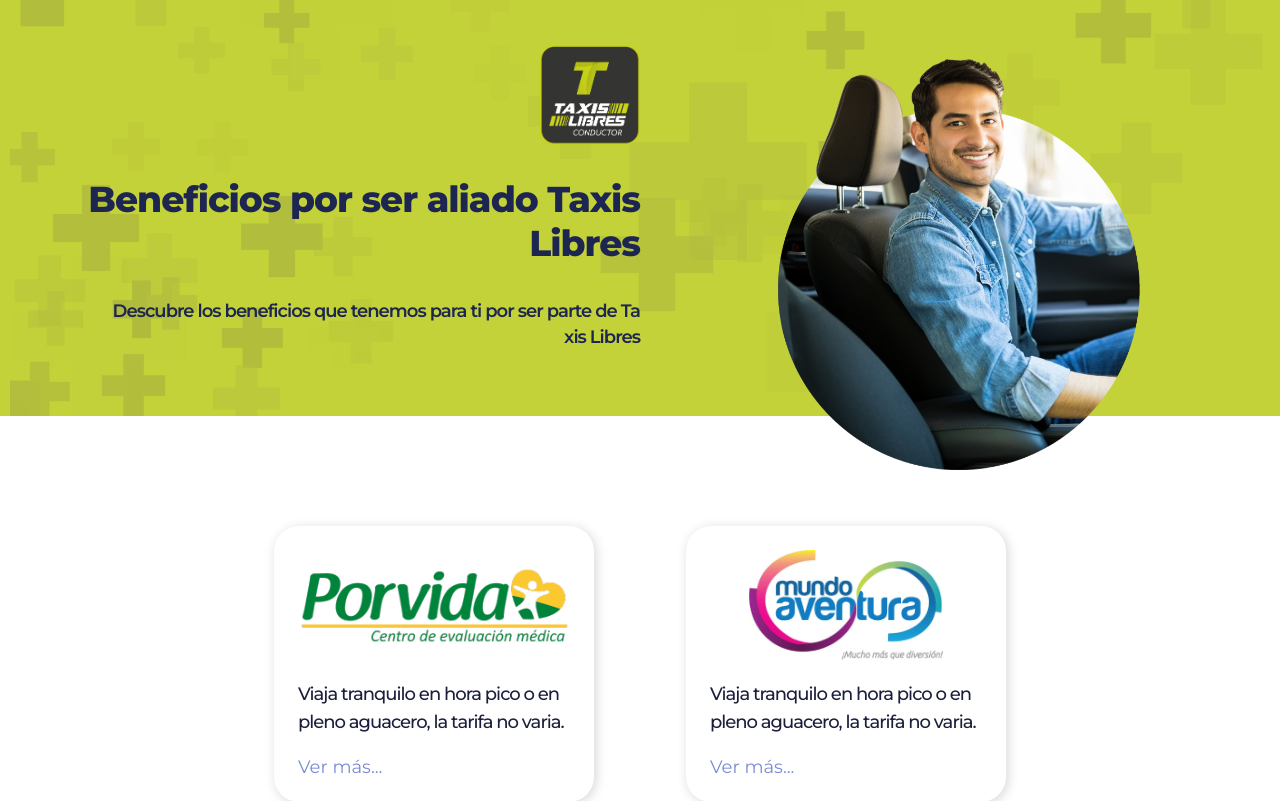
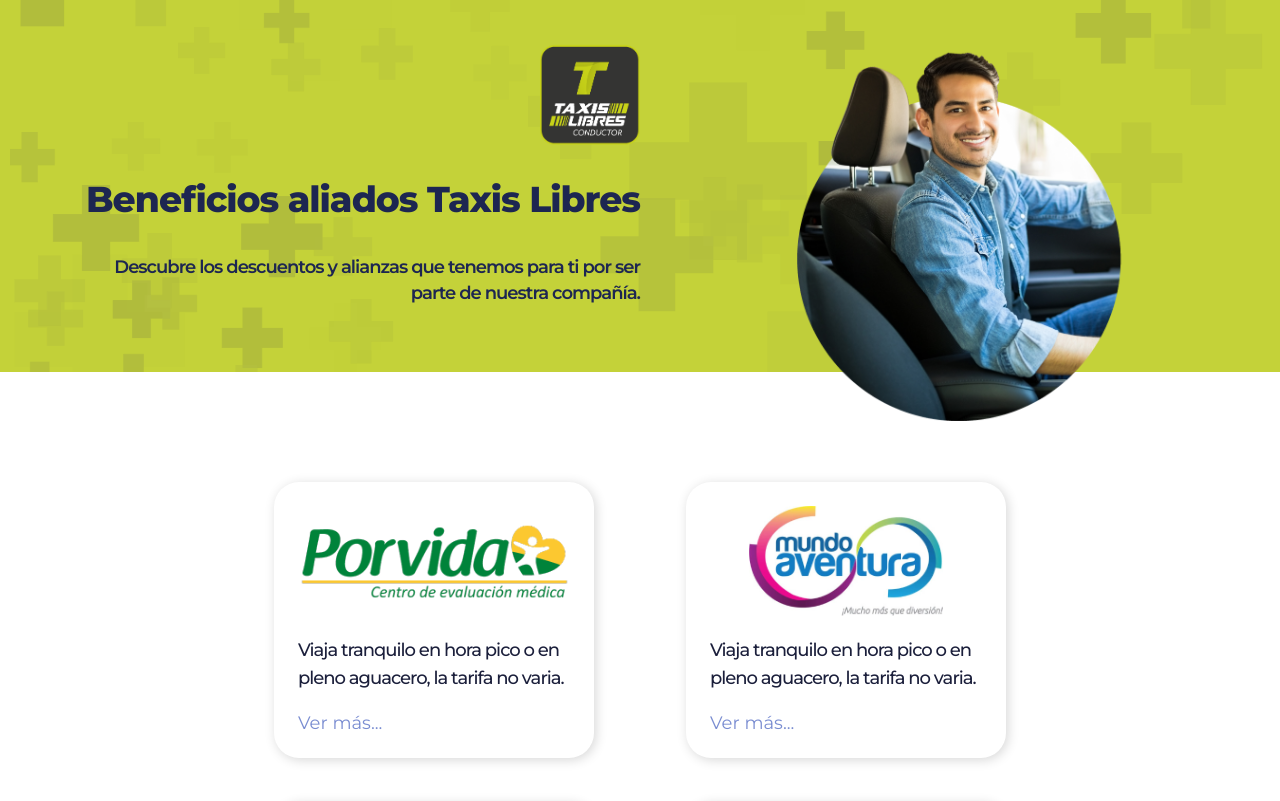
Before and after one commit to jscortes23/Beneficios-Taxis-Libres, a PHP site: page / in a window 1280 px wide. Shown: the top 801 px of the page. Run offline with PHP 8.4, Linux system fonts and the light colour scheme.

Commit message:
Cambio de contenido

```diff
--- a/css/style/beneficios-mobile.css
+++ b/css/style/beneficios-mobile.css
@@ -5,6 +5,7 @@
         src: url('/css/font/Montserrat-VariableFont_wght.ttf');
         font-weight: 100 1000;
         font-stretch: 25% 151%;
+        font-display: swap;
     }
 }
 
--- a/index.html
+++ b/index.html
@@ -26,10 +26,9 @@
               alt="Logo Taxis Libres"
             />
           </picture>
-          <h1 class="header__title">Beneficios por ser aliado Taxis Libres</h1>
+          <h1 class="header__title">Beneficios aliados Taxis Libres</h1>
           <p class="header__description">
-            Descubre los beneficios que tenemos para ti por ser parte de Taxis
-            Libres
+            Descubre los descuentos y alianzas que tenemos para ti por ser parte de nuestra compañía.
           </p>
         </div>
         <picture class="header__img__container">
```
